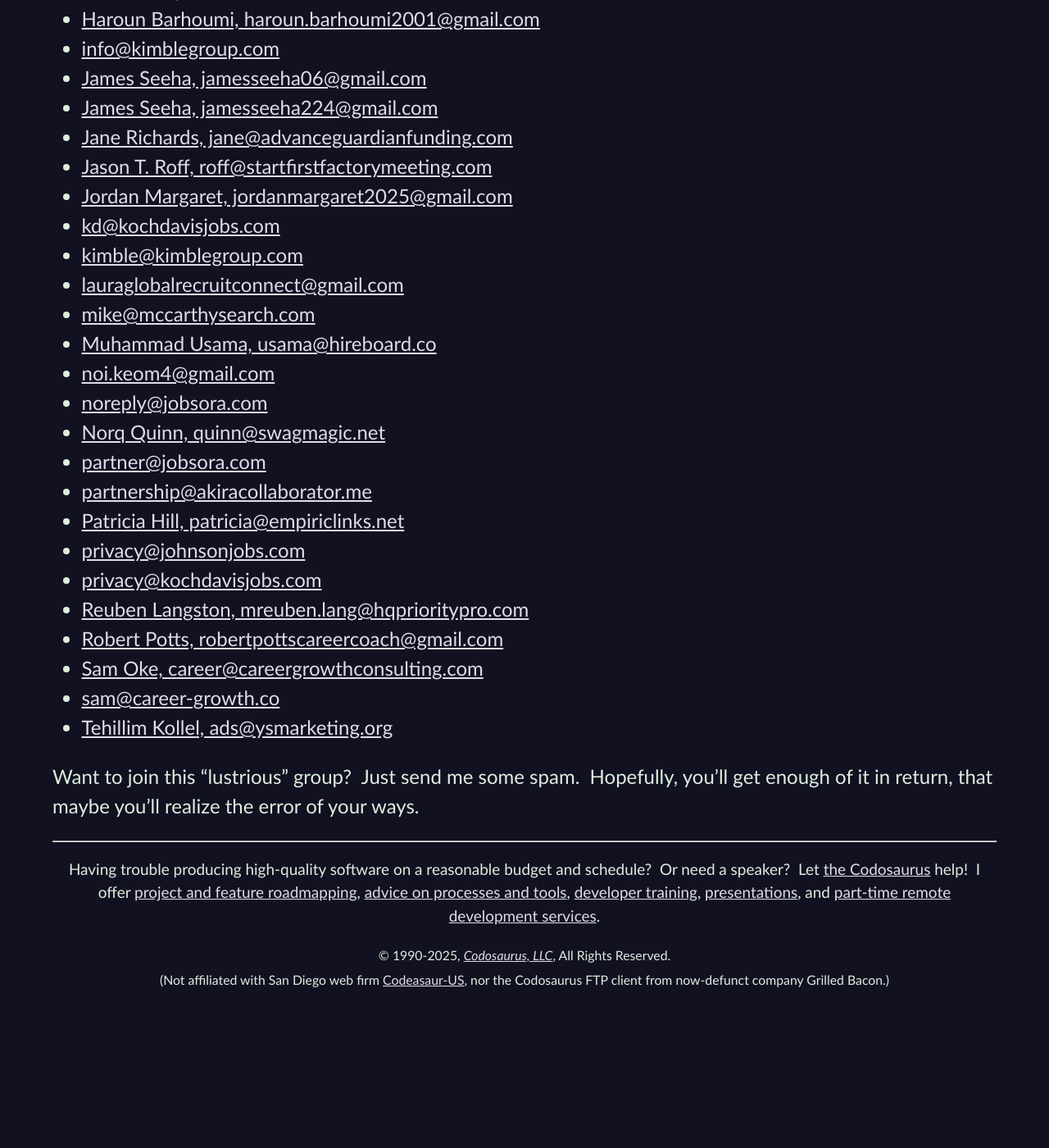
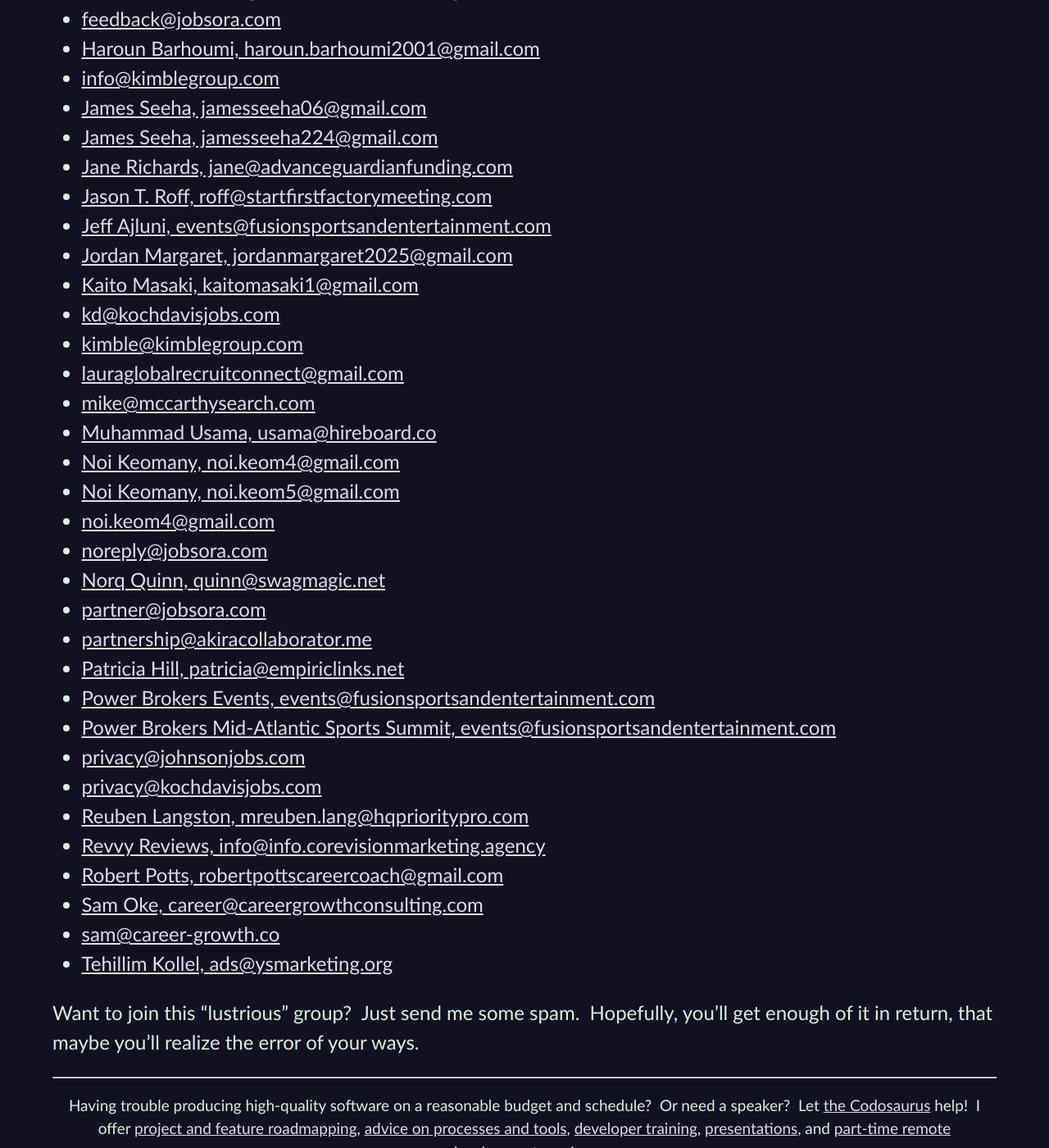
Before and after one commit to CodosaurusLLC/CodosaurusLLC.github.io, a Jekyll site: the page built from spambait.md, in a window 1280 px wide and 1400 px high, scrolled down 837 px. Shown: the whole window at 82% size. Built offline with Jekyll 4.4.1, drawn with Linux system fonts in a browser that asks for light colours; our own code applies the rules of GitHub Pages for plain Markdown files; before the commit the page ends 2065 px from its top, so only the background shows below that; some of the changed text lies outside the part shown.

Commit message:
add spammers

```diff
--- a/spambait.md
+++ b/spambait.md
@@ -1,4 +1,5 @@
 Spammers:
+- [$YOUR_DOMAIN Authority, administrator@charliedoan.com](mailto:administrator@charliedoan.com)
 - [ACMEY Co., lanxifa9@163.com](mailto:lanxifa9@163.com)
 - [Adam Morgan, adam@elevatepath.co](mailto:adam@elevatepath.co)
 - [Aden Baker, aden.baker@glowpulse.co](mailto:aden.baker@glowpulse.co)
@@ -23,21 +24,28 @@
 - [James Seeha, jamesseeha224@gmail.com](mailto:jamesseeha224@gmail.com)
 - [Jane Richards, jane@advanceguardianfunding.com](mailto:jane@advanceguardianfunding.com)
 - [Jason T. Roff, roff@startfirstfactorymeeting.com](mailto:roff@startfirstfactorymeeting.com)
+- [Jeff Ajluni, events@fusionsportsandentertainment.com](mailto:events@fusionsportsandentertainment.com)
 - [Jordan Margaret, jordanmargaret2025@gmail.com](mailto:jordanmargaret2025@gmail.com)
+- [Kaito Masaki, kaitomasaki1@gmail.com](mailto:kaitomasaki1@gmail.com)
 - [kd@kochdavisjobs.com](mailto:kd@kochdavisjobs.com)
 - [kimble@kimblegroup.com](mailto:kimble@kimblegroup.com)
 - [lauraglobalrecruitconnect@gmail.com](mailto:lauraglobalrecruitconnect@gmail.com)
 - [mike@mccarthysearch.com](mailto:mike@mccarthysearch.com)
 - [Muhammad Usama, usama@hireboard.co](mailto:usama@hireboard.co)
+- [Noi Keomany, noi.keom4@gmail.com](mailto:noi.keom4@gmail.com)
+- [Noi Keomany, noi.keom5@gmail.com](mailto:noi.keom5@gmail.com)
 - [noi.keom4@gmail.com](mailto:noi.keom4@gmail.com)
 - [noreply@jobsora.com](mailto:noreply@jobsora.com)
 - [Norq Quinn, quinn@swagmagic.net](mailto:nora.quinn@swagmagic.net)
 - [partner@jobsora.com](mailto:partner@jobsora.com)
 - [partnership@akiracollaborator.me](mailto:partnership@akiracollaborator.me)
 - [Patricia Hill, patricia@empiriclinks.net](mailto:patricia@empiriclinks.net)
+- [Power Brokers Events, events@fusionsportsandentertainment.com](mailto:events@fusionsportsandentertainment.com)
+- [Power Brokers Mid-Atlantic Sports Summit, events@fusionsportsandentertainment.com](mailto:events@fusionsportsandentertainment.com)
 - [privacy@johnsonjobs.com](mailto:privacy@johnsonjobs.com)
 - [privacy@kochdavisjobs.com](mailto:privacy@kochdavisjobs.com)
 - [Reuben Langston, mreuben.lang@hqprioritypro.com](mailto:mreuben.lang@hqprioritypro.com)
+- [Revvy Reviews, info@info.corevisionmarketing.agency](info@info.corevisionmarketing.agency)
 - [Robert Potts, robertpottscareercoach@gmail.com](mailto:robertpottscareercoach@gmail.com)
 - [Sam Oke, career@careergrowthconsulting.com](mailto:career@careergrowthconsulting.com)
 - [sam@career-growth.co](mailto:sam@career-growth.co)
```
